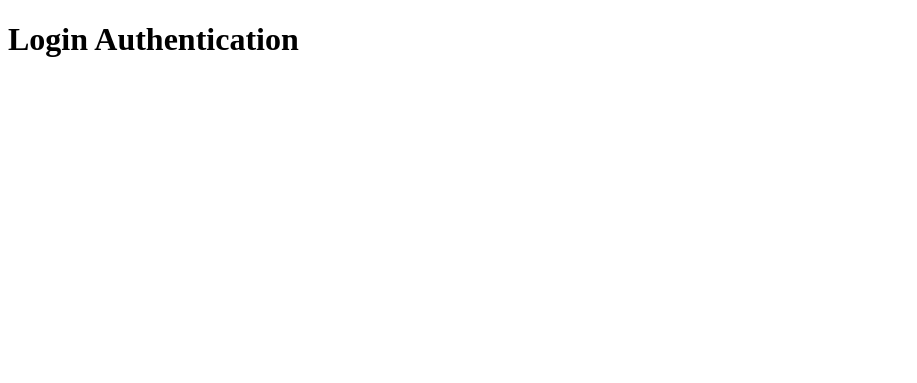
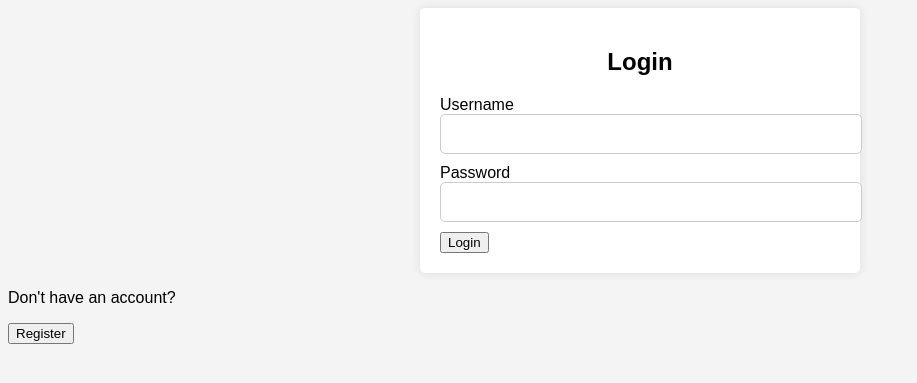
Before and after one commit to rahilshah1027/forkcast, a Flask app: page / in a window 1280 px wide. Shown: the top 383 px of the page, without its empty margins (0-917 px from the left). Run offline with Flask 3, Linux system fonts and the light colour scheme; some libraries are stand-ins or nearby versions.

Commit message:
created some html pages, and added some functionality to app.py

```diff
--- a/app.py
+++ b/app.py
@@ -1,22 +1,67 @@
 import os
 import psycopg2
+import bcrypt
 from dotenv import load_dotenv
-from flask import Flask, request, render_template
+from flask import Flask, request, render_template, session
 from flask_sqlalchemy import SQLAlchemy
-import flask_login
+from flask_login import LoginManager, current_user
+
+
+#password = b"hellohihi"
+#hashed = bcrypt.hashpw(password, bcrypt.gensalt())
+#print(bcrypt.checkpw(password, hashed))
 
 load_dotenv()
-
 app = Flask(__name__)
 url = os.getenv("DATABASE_URL")
 connection = psycopg2.connect(url)
 
-@app.get("/")
-def home():
-    return render_template("login.html")
+create_table_query = """
+    CREATE TABLE IF NOT EXISTS users (
+        id SERIAL PRIMARY KEY,
+        username VARCHAR(20) NOT NULL UNIQUE,
+        password VARCHAR(60) NOT NULL
+        );
+    """
+
+insert_query = """
+    INSERT INTO users (username, email, password)
+    VALUES (%s, %s, %s)
+    RETURNING id;
+    """
+
+class User():
+    def __init__(self, username, password):
+        self.username = username
+        self.password = bcrypt.hashpw(password.encode("utf-8"), bcrypt.gensalt())
 
 def get_reports():
     return None
 
 def create_status():
     return None
+
+@app.get("/")
+def main():
+    # when u get to the first page check if the user is already logged in
+    # if they are send them to hoem page
+    # if not send them to the login page
+    #if current_user.is_authenticated:
+    #    return render_template("home.html", user=current_user)
+    if connection:
+        print("connected to db")
+    return render_template("login.html")
+
+@app.route("/login", methods=["POST", "GET"])
+def login():
+    name = request.form["username"]
+    password = request.form["password"]
+    return render_template("home.html", name=name)
+
+@app.route("/register", methods=["POST", "GET"])
+def register():
+    username = request.form["username"]
+    password = request.form["password"]
+    new_user = User(username, password)
+
+    return "welcome to register page"
--- a/templates/login.html
+++ b/templates/login.html
@@ -4,10 +4,24 @@
         <meta charset="utf-8">
         <meta name="description" content="">
         <meta name="viewport" content="width=device-width, initial-scale=1">
-        <link rel="stylesheet" href="">
-        <title>Home</title>
-    </head>
+        <link rel="stylesheet" href="templates/styles.css">
+        <title>Login</title>
     <body>
-        <h1> Login Authentication </h1>
+        <div class="container">
+            <h2>Login</h2>
+            <form action="/login" method="POST">
+                <div class="input-group">
+                    <label for="username">Username</label>
+                    <input type="text" id="username" name="username" required>
+                </div>
+                <div class="input-group">
+                    <label for="password">Password</label>
+                    <input type="password" id="password" name="password" required>
+                </div>
+                <button type="submit">Login</button>
+            </form>
+        </div>
+        <p> Don't have an account? </p>
+        <a href="/register"><button type="">Register</button></a>
     </body>
 </html>
--- /dev/null
+++ b/templates/styles.css
@@ -0,0 +1,55 @@
+body {
+    font-family: Arial, sans-serif;
+    background-color: #f4f4f4;
+}
+
+.container {
+    max-width: 400px;
+    margin: 0 auto;
+    padding: 20px;
+    background: #fff;
+    border-radius: 5px;
+    box-shadow: 0 0 10px rgba(0, 0, 0, 0.1);
+}
+
+h2 {
+    text-align: center;
+    margin-bottom: 20px;
+}
+
+.input-group {
+    margin: 10px 0;
+}
+
+.input-group label {
+    display: block;
+    font-size: 16px;
+}
+
+.input-group input {
+    width: 100%;
+    padding: 10px;
+    font-size: 16px;
+    border-radius: 5px;
+    border: 1px solid #ccc;
+}
+
+.input-group button {
+    display: block;
+    width: 100%;
+    padding: 10px;
+    background: #007BFF;
+    border: 0;
+    border-radius: 5px;
+    color: #fff;
+    font-size: 18px;
+    cursor: pointer;
+}
+
+.input-group button:hover {
+    background: #0056b3;
+}
+
+.error {
+    color: red;
+}
```
Also changed, not shown: templates/home.html (added, +13 -0 lines), templates/register.html (added).
